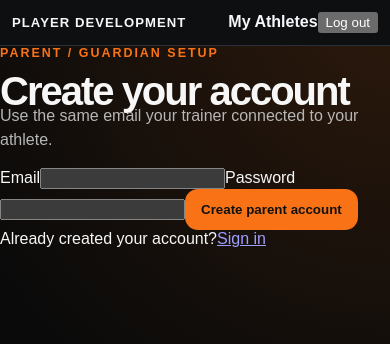
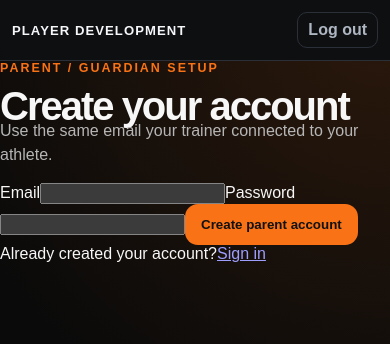
Before and after one commit to thatstuffpt-collab/Player-Development-, a Next.js app: page /parent/setup in a window 390 px wide. Shown: the top 344 px of the page. Built offline with nearby package versions, Linux system fonts and the light colour scheme.

Commit message:
Style parent logout control

```diff
--- a/src/app/parent/parent.css
+++ b/src/app/parent/parent.css
@@ -27,6 +27,10 @@ body {
 
 .parent-nav a { color: var(--parent-text); text-decoration: none; font-weight: 800; }
 .parent-brand { letter-spacing: .08em; }
+.parent-nav-actions { display: flex; align-items: center; gap: 12px; }
+.parent-signout-button { border: 1px solid var(--parent-border); border-radius: 10px; background: transparent; color: var(--parent-muted); padding: 9px 12px; font: inherit; font-weight: 800; cursor: pointer; }
+.parent-signout-button:hover { border-color: var(--parent-accent); color: var(--parent-accent); }
+.parent-signout-button:disabled { opacity: .6; cursor: wait; }
 
 .parent-shell { width: min(1120px, calc(100% - 32px)); margin: 0 auto; padding: 42px 0 80px; }
 .parent-header { margin-bottom: 28px; max-width: 760px; }
@@ -57,4 +61,7 @@ body {
   .parent-shell { width: min(100% - 24px, 1120px); padding-top: 28px; }
   .parent-nav { padding: 12px; }
   .parent-brand { font-size: .82rem; }
+  .parent-nav-actions { gap: 8px; }
+  .parent-nav-actions > a { display: none; }
+  .parent-signout-button { padding: 8px 10px; }
 }
```
